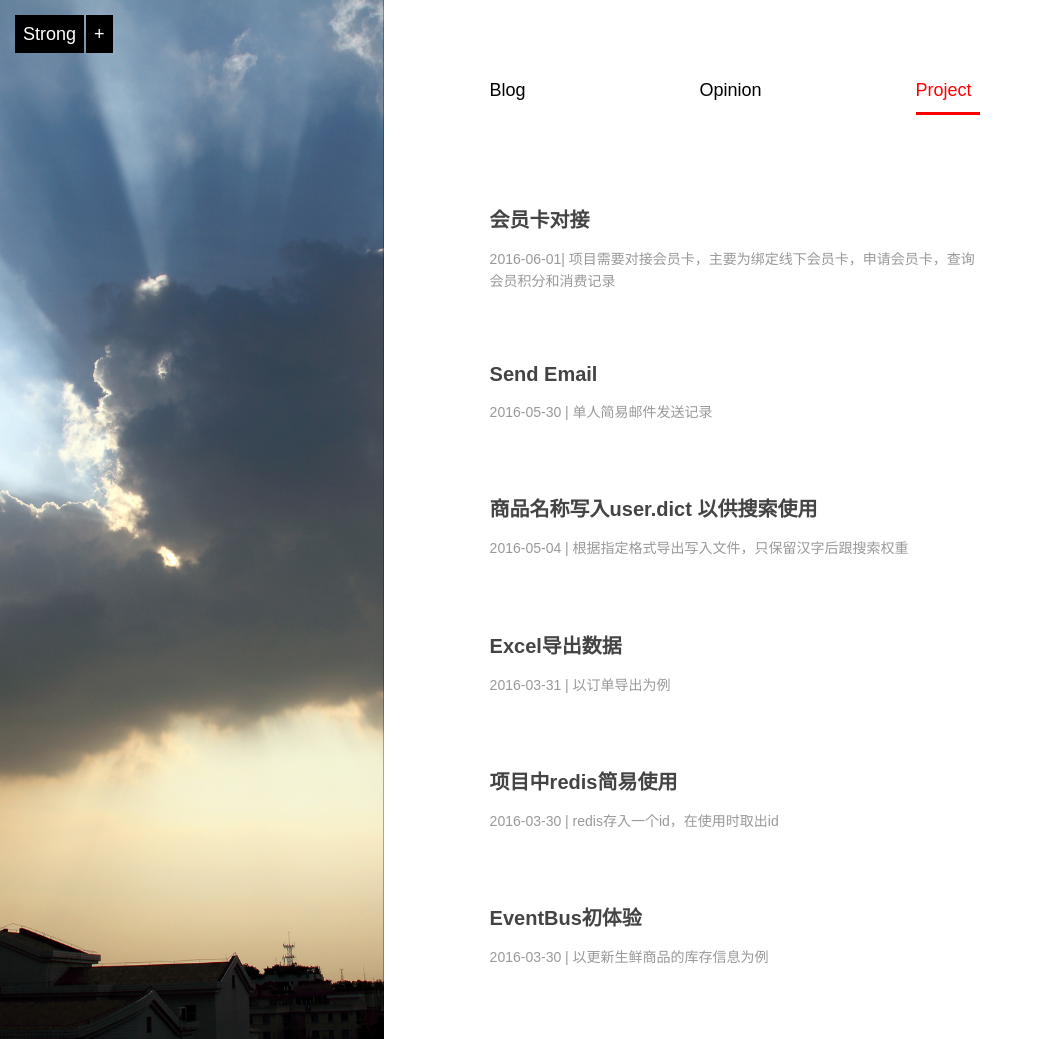
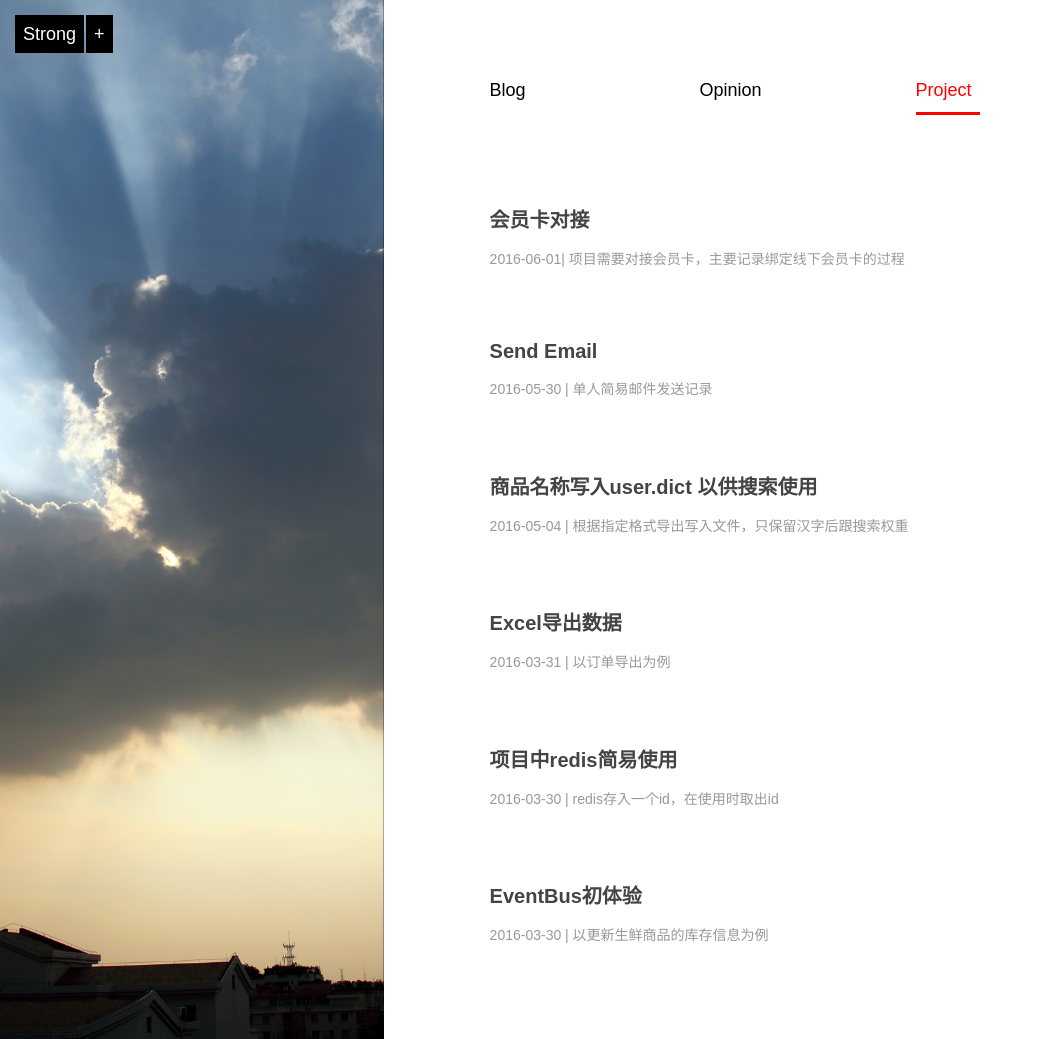
Before and after one commit to stronglong/stronglong.github.io, a Jekyll site: the page built from project/index.md, in a window 1280 px wide and 1039 px high. Shown: the whole window, without its empty margins (0-1043 px from the left). Built offline with Jekyll 4.4.1, drawn with Linux system fonts in a browser that asks for light colours; Markdown is read by kramdown in place of the engine named in the settings.

Commit message:
update user card

```diff
--- a/_posts/project/2016-06-02-bind-user-card.md
+++ b/_posts/project/2016-06-02-bind-user-card.md
@@ -1,13 +1,13 @@
 ---
 layout: post
 title: 会员卡对接
-description: 2016-06-01| 项目需要对接会员卡，主要为绑定线下会员卡，申请会员卡，查询会员积分和消费记录
+description: 2016-06-01| 项目需要对接会员卡，主要记录绑定线下会员卡的过程
 category: project
 ---
 
->## 概述
->此次会员卡对接，采用HTTP协议方式对接。对接主要内容为如果也有线下会员卡，则可以在线绑定会员卡；如果么有，则可以在线申请会员卡。实时查询积分和会员卡消费记录。
->对接过程中记录点很多，这里主要记录大概过程，力求自己能明白就好。
+## 概述
+此次会员卡对接，采用HTTP协议方式对接。对接主要内容为如果也有线下会员卡，则可以在线绑定会员卡；如果么有，则可以在线申请会员卡。实时查询积分和会员卡消费记录。
+对接过程中记录点很多，这里主要记录大概过程，力求自己能明白就好。
 
 ###老会员绑定线下会员卡
 先给出代码，后做解释：
@@ -98,8 +98,8 @@ category: project
         session.removeAttribute("code");
     }
 
->参数：
->	`HOST`：对接主机IP、`PORT`：端口号、`WEB_APP`：应用、`APP_ID`：分配的应用ID、`TOKEN`：消息令牌、`COM_ID`：接口编号、`ACCESS_TOKNE`：调用接口凭证
+参数：
+	`HOST`：对接主机IP、`PORT`：端口号、`WEB_APP`：应用、`APP_ID`：分配的应用ID、`TOKEN`：消息令牌、`COM_ID`：接口编号、`ACCESS_TOKNE`：调用接口凭证
 
 `UserCard`会员卡对象信息
 
@@ -140,8 +140,8 @@ sign签名获得流程：
 `SHA1()`是一个Sha1加密工具，网上copy的代码。
 
 ####获取Access_token
->`getAccessToken()`方法实时获取acdess_token，access_token是datahub的调用命令的全局唯一票据，接入系统调用接口命令时都需要使用acces_token。access_token的有效期目前为2个小时，需定时刷新，重复获取将导致上次获取的access_token失效。
->此次对接中，使用redis存放access_token，同时存放第一次存入access_token 的时间，下次使用之前先判断是否在有效期内，在则使，否则重新获取access_token，并存入redis供下次使用。
+`getAccessToken()`方法实时获取acdess_token，access_token是datahub的调用命令的全局唯一票据，接入系统调用接口命令时都需要使用acces_token。access_token的有效期目前为2个小时，需定时刷新，重复获取将导致上次获取的access_token失效。
+此次对接中，使用redis存放access_token，同时存放第一次存入access_token 的时间，下次使用之前先判断是否在有效期内，在则使，否则重新获取access_token，并存入redis供下次使用。
 
 	private String getAccessToken() throws Exception{
         Response<String> response = userCardReadService.getAccessToken();
@@ -220,9 +220,8 @@ sign签名获得流程：
 存入access_token的时候同时存入了当前时间，以供计算时间差用。
 得到access_token之后，即封装接口参数，采用POST方式连接，参数需要以json格式。
 如果链接成功，返回json格式的字符串。按需要取其中的数据即可。
-
-—————————————————————————————————————————————
-><font color=#A9A9A9>对接还有新会员注册线下会员卡、查询会员卡所有积分和查询会员卡消费小票，过程和注册如出一辙，改动的只是接口和参数。SO这里就不记录了。</font>
+-------------------------------------------------
+<font color=#A9A9A9>对接还有新会员注册线下会员卡、查询会员卡所有积分和查询会员卡消费小票，过程和注册如出一辙，改动的只是接口和参数。SO这里就不记录了。</font>
 
 
 
```
